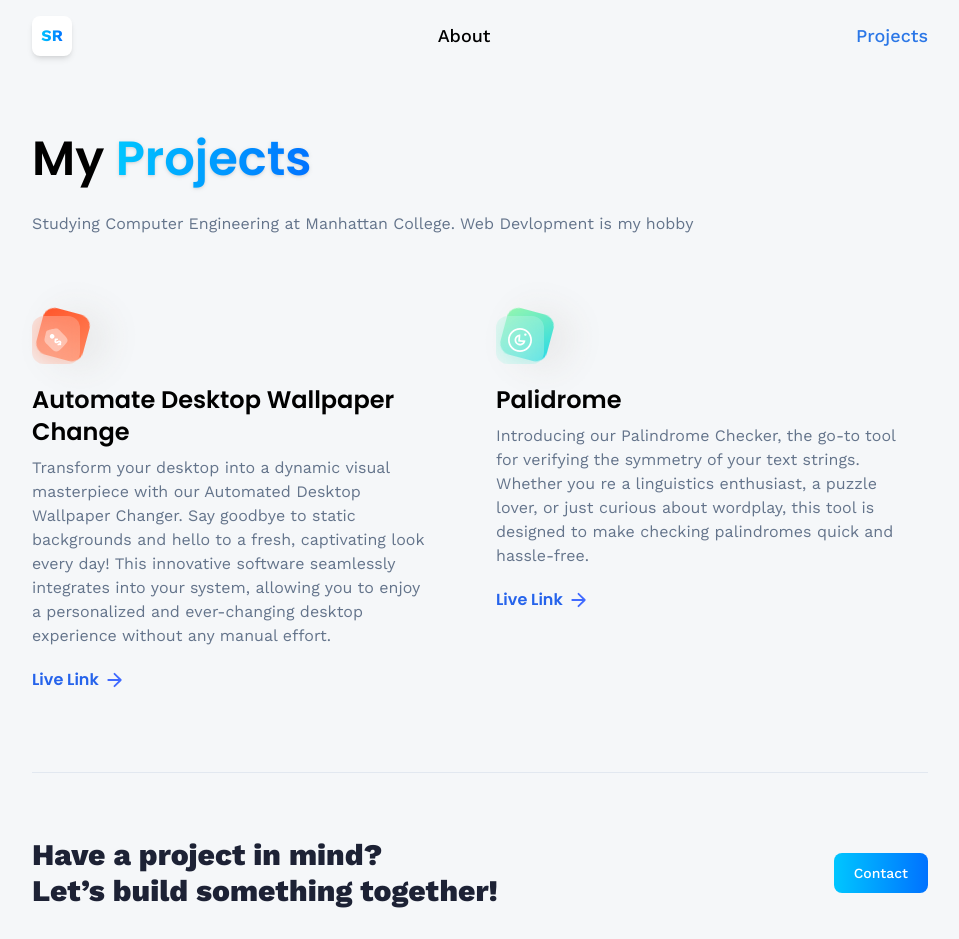
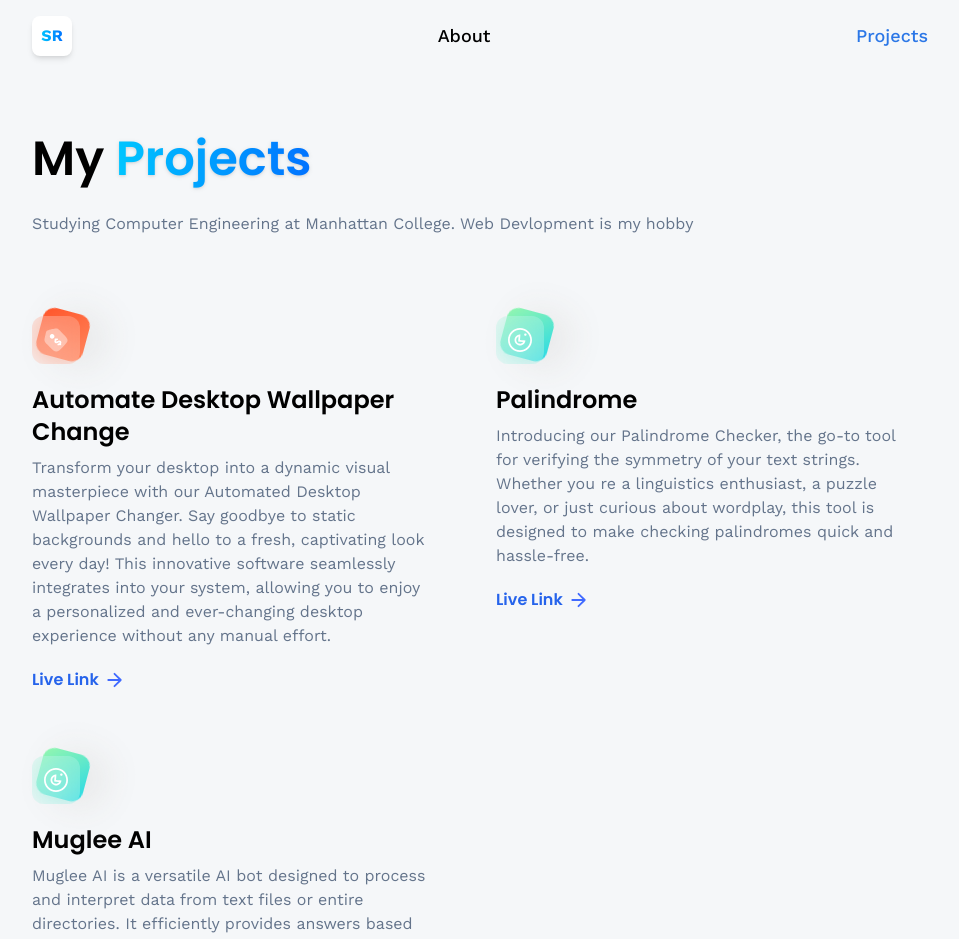
Before and after one commit to SRshohan/Sohan-3D-Portfolio, a React (Vite) app: page /projects in a window 1280 px wide. Shown: the top 939 px of the page, without its empty margins (160-1119 px from the left). Built offline with nearby package versions, Linux system fonts and the light colour scheme.

Commit message:
Added Muglee AI

```diff
--- a/src/constants/index.js
+++ b/src/constants/index.js
@@ -232,9 +232,16 @@ export const projects = [
     {
         iconUrl: threads,
         theme: 'btn-back-green',
-        name: 'Palidrome',
+        name: 'Palindrome',
         description: 'Introducing our Palindrome Checker, the go-to tool for verifying the symmetry of your text strings. Whether you re a linguistics enthusiast, a puzzle lover, or just curious about wordplay, this tool is designed to make checking palindromes quick and hassle-free.',
         link: 'https://github.com/SRshohan/Practice_palidrome',
     },
+    {
+        iconUrl: threads,
+        theme: 'btn-back-green',
+        name: 'Muglee AI',
+        description: 'Muglee AI is a versatile AI bot designed to process and interpret data from text files or entire directories. It efficiently provides answers based on the input data it analyzes. In future iterations, Muglee AI is set to incorporate voice recognition features, enhancing its interactivity and user experience. Additionally, it will be capable of integrating with external websites, broadening its scope beyond local directories. This functionality positions Muglee AI as a forward-thinking tool for data-driven insights and user interaction.',
+        link: 'https://github.com/SRshohan/path-to-muglee',
+    },
 
 ];
```
